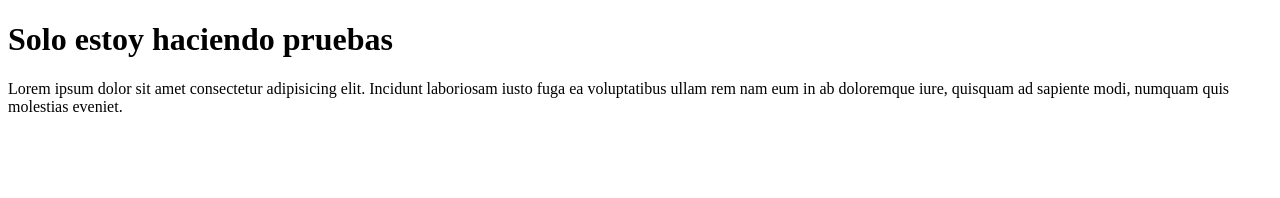
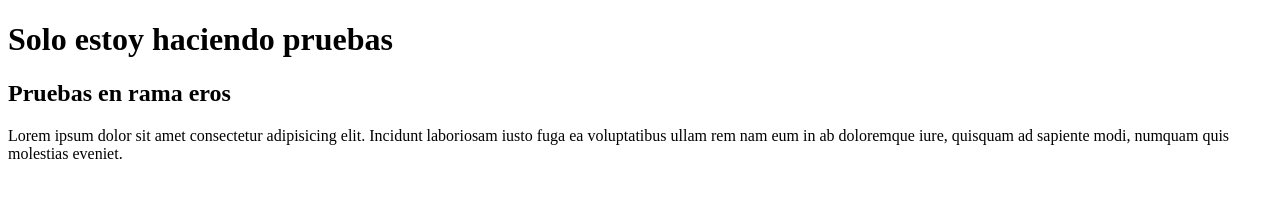
Before and after one commit to jjms2508/test, a plain HTML site: page prueba.html in a window 1280 px wide. Drawn offline with Linux system fonts and the light colour scheme.

Commit message:
Se edita archivo prueba.html

```diff
--- a/prueba.html
+++ b/prueba.html
@@ -8,6 +8,7 @@
 </head>
 <body>
     <h1>Solo estoy haciendo pruebas</h1>
+    <h2>Pruebas en rama eros</h2>
     <p>Lorem ipsum dolor sit amet consectetur adipisicing elit. Incidunt laboriosam
         iusto fuga ea voluptatibus ullam rem nam eum in ab doloremque iure,
         quisquam ad sapiente modi, numquam quis molestias eveniet.
```
